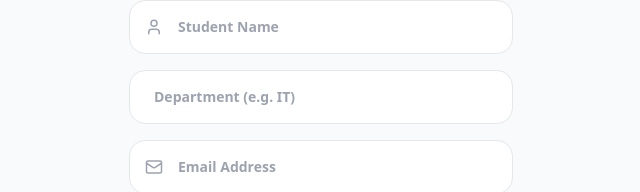
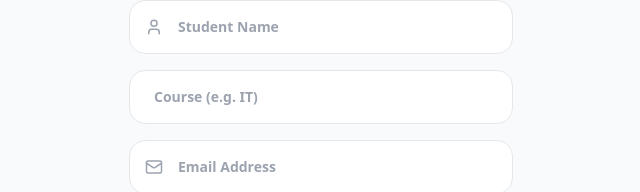
Before and after one commit to monalisamaguruwada102-web/unilink1, a React (Vite) app: page / in a window 1280 px wide. Both pictures are taken after a click on the button "NO ACCOUNT? SIGN UP". Shown: the part 285-477 px from the top of the page, without its empty margins (319-959 px from the left). Built offline with nearby package versions, Linux system fonts and the light colour scheme; no server answers.

Commit message:
Unify profile data mapping during registration to ensure Course field sync

```diff
--- a/src/pages/Auth.tsx
+++ b/src/pages/Auth.tsx
@@ -8,7 +8,7 @@ export default function Auth() {
   const [email, setEmail] = useState('');
   const [password, setPassword] = useState('');
   const [name, setName] = useState('');
-  const [department, setDepartment] = useState(''); // Added more "data" for the email/profile
+  const [course, setCourse] = useState(''); // Unified to 'course' for UI consistency
   const [loading, setLoading] = useState(false);
   const [error, setError] = useState<string | null>(null);
   const [showConfirmSent, setShowConfirmSent] = useState(false);
@@ -42,7 +42,7 @@ export default function Auth() {
             // via {{ .Data.name }} or {{ .Data.campus }}
             data: {
               name,
-              department,
+              course,
               campus: 'Kwekwe Polytechnic',
               welcome_note: 'Welcome to the official student network of Poly Link!'
             },
@@ -112,9 +112,9 @@ export default function Auth() {
                 </div>
                 <div className="relative group">
                   <input
-                    type="text" required value={department} onChange={(e) => setDepartment(e.target.value)}
+                    type="text" required value={course} onChange={(e) => setCourse(e.target.value)}
                     className="w-full px-6 py-4 rounded-2xl border border-gray-200 dark:border-gray-800 bg-white dark:bg-gray-900 text-sm font-bold focus:ring-4 focus:ring-primary-500/10 focus:border-primary-500 outline-none transition-all placeholder:text-gray-400"
-                    placeholder="Department (e.g. IT)"
+                    placeholder="Course (e.g. IT)"
                   />
                 </div>
               </motion.div>
```
Also changed, not shown: 1 other file (tests, documents, lock files or other folders).
